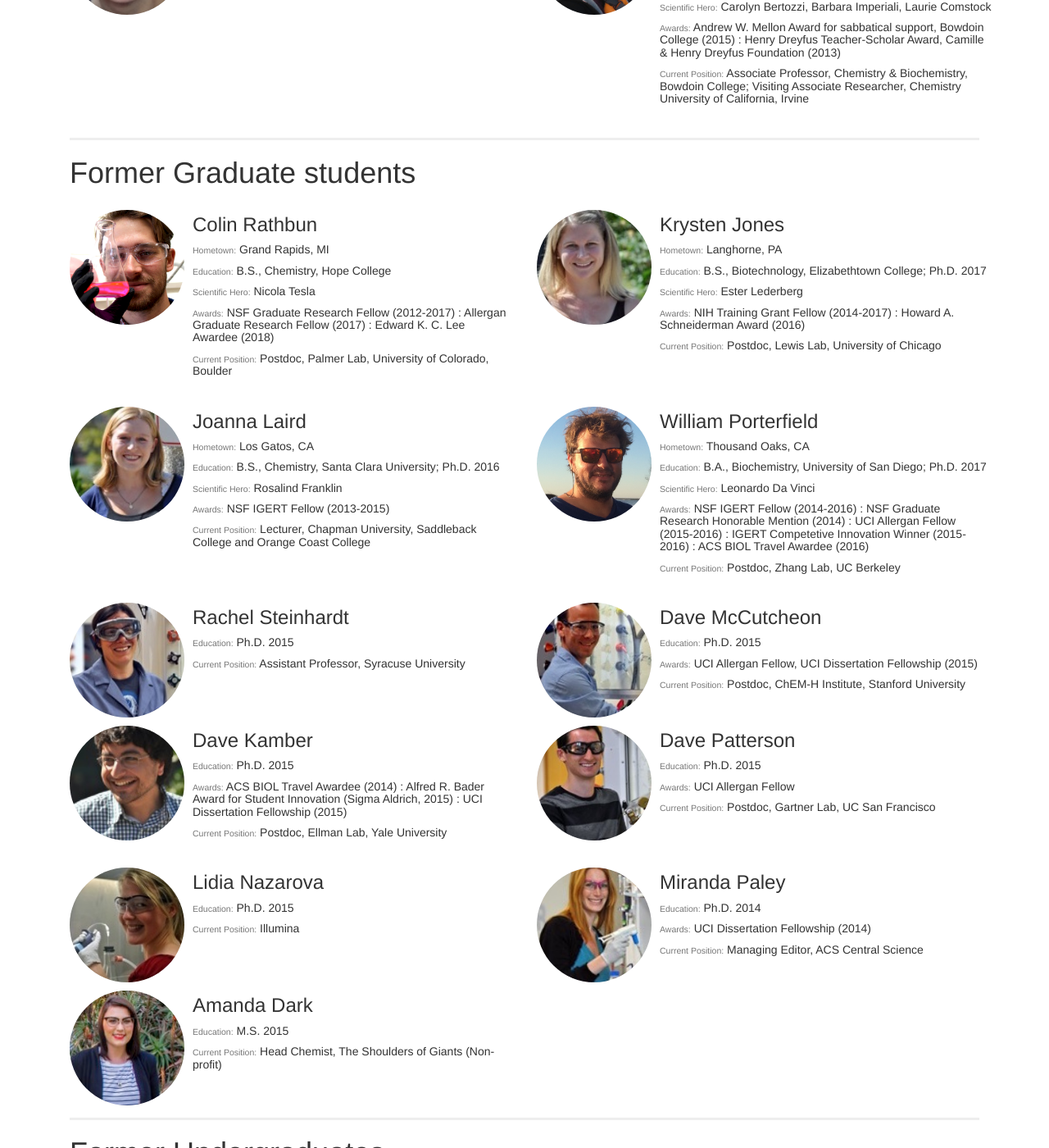
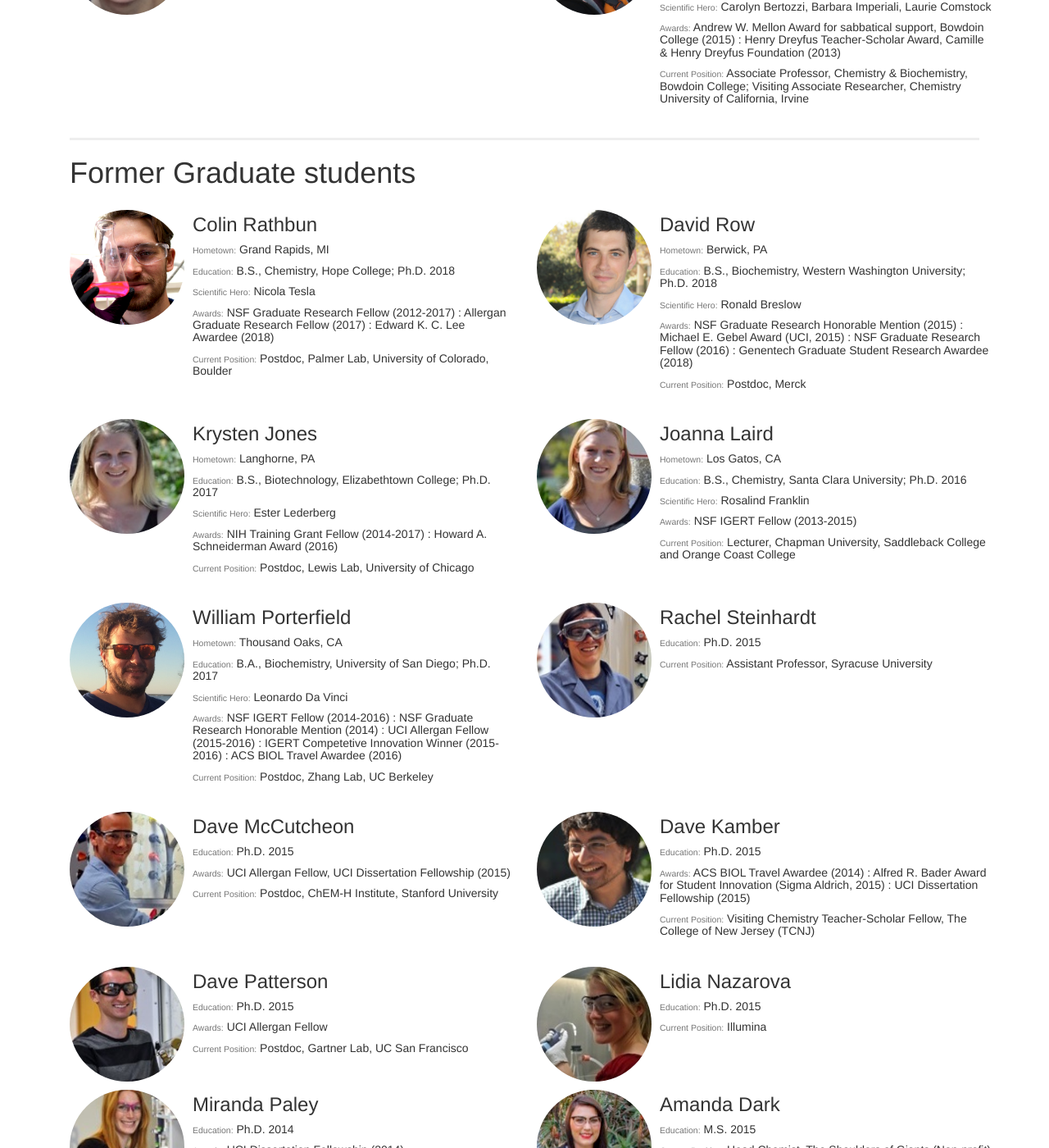
Before and after one commit to c-bun/Prescher-Lab-Site, a Jekyll site: the page built from alumni.html, in a window 1280 px wide and 1400 px high, scrolled down 601 px. Shown: the whole window at 82% size. Built offline with Jekyll 4.4.1, drawn with Linux system fonts in a browser that asks for light colours; some of the changed text lies outside the part shown.

Commit message:
PrescherLabSite_August2018_Update1

```diff
--- a/_data/group.csv
+++ b/_data/group.csv
@@ -1,7 +1,7 @@
 first,last,position,hometown,education,hero,awards,current_position
-Colin,Rathbun,former_graduate,"Grand Rapids, MI","B.S., Chemistry, Hope College",Nicola Tesla,NSF Graduate Research Fellow (2012-2017) : Allergan Graduate Research Fellow (2017) : Edward K. C. Lee Awardee (2018),"Postdoc, Palmer Lab, University of Colorado, Boulder"
+Colin,Rathbun,former_graduate,"Grand Rapids, MI","B.S., Chemistry, Hope College; Ph.D. 2018",Nicola Tesla,NSF Graduate Research Fellow (2012-2017) : Allergan Graduate Research Fellow (2017) : Edward K. C. Lee Awardee (2018),"Postdoc, Palmer Lab, University of Colorado, Boulder"
 Zach,Reinert,former_postdoc,"North East, MD","B.S., Biochemistry, University of Maryland, Baltimore County; Ph.D., Chemistry, University of Pittsburgh",Albert Einstein,George Hewitt Medical Research Postdoctoral Fellow (2017) : ACS Young Chemists Committee Travel Award (2017),"Research Scientist, UES (Dayton)"
-David,Row,graduate,"Berwick, PA","B.S., Biochemistry, Western Washington University",Ronald Breslow,"NSF Graduate Research Honorable Mention (2015) : Michael E. Gebel Award (UCI, 2015) : NSF Graduate Research Fellow (2016) : Genentech Graduate Student Research Awardee (2018)",
+David,Row,former_graduate,"Berwick, PA","B.S., Biochemistry, Western Washington University; Ph.D. 2018",Ronald Breslow,"NSF Graduate Research Honorable Mention (2015) : Michael E. Gebel Award (UCI, 2015) : NSF Graduate Research Fellow (2016) : Genentech Graduate Student Research Awardee (2018)","Postdoc, Merck"
 Sean,Nguyen,graduate,"Saugus, MA","B.S., Chemical Biology, UC Berkeley",Tu Youyou,NSF Graduate Research Honorable Mention (2016) : ACS BIOL Travel Awardee (2018),
 Zi,Yao,graduate,"Hayward, CA","B.S., Chemistry, UC Davis",Arnold O. Beckman,NSF Graduate Research Honorable Mention (2016) : NSF IGERT Fellow (2016-2018) : NSF Graduate Research Fellow (2017-2020) : ACS BIOL Travel Awardee (2018),
 Krysten,Jones,former_graduate,"Langhorne, PA","B.S., Biotechnology, Elizabethtown College; Ph.D. 2017",Ester Lederberg,NIH Training Grant Fellow (2014-2017) : Howard A. Schneiderman Award (2016),"Postdoc, Lewis Lab, University of Chicago"
@@ -11,12 +11,12 @@
 Kevin,Yang,former_undergrad,"Chengdu, China","B.S., Chemistry, UC Irvine (2016)",Jenn Prescher,UCI SURP Fellow (2015) : Allergan Summer Fellow (2015) : UROP Fellow (2015-2016) : Pfizer Undergrad Award in Organic Chemistry (2016),
 Monique,Reyes,former_undergrad,"Los Angeles, CA","B.S., Pharm Sci, UC Irvine (2016)",Jenn Prescher,UCI SURP Fellow (2015) : Allergan Summer Fellow (2015) : UROP Fellow (2015-2016),
 Marian,Sagoe,former_undergrad,"Fontana, CA","B.S., Chemistry, UC Irvine (2016)",Rosalind Franklin,UCI SURP Fellow (2015) : Allergan Summer Fellow (2015) : UROP Fellow (2015-2016),
-Christine,Hua,former_undergrad,"Irvine, CA","B.S., Biological Sciences",Stephen Hawking,UROP Fellow (2016-2017) : UCI SURP Fellow (2016) : Allergan Fellow (2016) : UCI Chancellor's Award of Distinction (2017),
+Christine,Hua,former_undergrad,"Irvine, CA","B.S., Biological Sciences, UC Irvine (2017)",Stephen Hawking,UROP Fellow (2016-2017) : UCI SURP Fellow (2016) : Allergan Fellow (2016) : UCI Chancellor's Award of Distinction (2017),
 Aaron,Leconte,former_postdoc,Somewhere out east.,"B.A., Chemistry, Carleton College; Ph.D., Chemical Biology, Scripps",Chuck Carlin,,
 Hui-Wen,Shih,former_postdoc,,Ph.D. Princeton University,,ACS BIOL Travel Awardee (2014),Gilead Sciences
 Rachel,Steinhardt,former_graduate,,Ph.D. 2015,,,"Assistant Professor, Syracuse University"
 Dave,McCutcheon,former_graduate,,Ph.D. 2015,,"UCI Allergan Fellow, UCI Dissertation Fellowship (2015)","Postdoc, ChEM-H Institute, Stanford University"
-Dave,Kamber,former_graduate,,Ph.D. 2015,,"ACS BIOL Travel Awardee (2014) : Alfred R. Bader Award for Student Innovation (Sigma Aldrich, 2015) : UCI Dissertation Fellowship (2015)","Postdoc, Ellman Lab, Yale University"
+Dave,Kamber,former_graduate,,Ph.D. 2015,,"ACS BIOL Travel Awardee (2014) : Alfred R. Bader Award for Student Innovation (Sigma Aldrich, 2015) : UCI Dissertation Fellowship (2015)","Visiting Chemistry Teacher-Scholar Fellow, The College of New Jersey (TCNJ)"
 Dave,Patterson,former_graduate,,Ph.D. 2015,,UCI Allergan Fellow,"Postdoc, Gartner Lab, UC San Francisco"
 Lidia,Nazarova,former_graduate,,Ph.D. 2015,,,Illumina
 Miranda,Paley,former_graduate,,Ph.D. 2014,,UCI Dissertation Fellowship (2014),"Managing Editor, ACS Central Science"
@@ -45,3 +45,4 @@
 Kevin,Ng,graduate,"Walnut, CA","B.S., Biochemistry and Cell Biology, UC San Diego; M.S., Biology, UC San Diego",Stephen Hawking,,
 Kevin,Jung,undergrad,"Seoul, Korea","B.S., Chemistry",Alexander Fleming,,
 Buvan,Sathishkumar,undergrad,"Las Vegas, NV","B.S., Chemistry, UC Irvine",Marie Curie,,
+Sabrina,Tran,undergrad,"Aliso Viejo, CA","B.S., Biological Sciences",Sven Seldinger,,
--- a/_data/publications.csv
+++ b/_data/publications.csv
@@ -23,7 +23,7 @@
 31,"Porterfield, W. B.; Prescher, J. A.",Tools for visualizing cell-cell interactomes,Curr. Opin. Chem. Biol.,2015,24,121-130,"(invited article for ""Omics"" issue)",http://www.sciencedirect.com/science/article/pii/S1367593114001707
 30,"Smith, B. R.; Ghosn, E. E.; Rallapalli, H.; Prescher, J. A.; Larson, T.; Herzenberg L. A.; Gambhir, S. S.",Selective uptake of single-walled carbon nanotubes by circulating monocytes for enhanced tumour delivery,Nat. Nanotechnol.,2014,9,481-487,,http://www.nature.com/nnano/journal/v9/n6/abs/nnano.2014.62.html
 29,"Shih, H.-W.; Kamber, D. N.; Prescher, J. A.",Building better bioorthogonal reactions,Curr. Opin. Chem. Biol.,2014,21,103-111,"(invited article for ""In Vivo Chemistry"" issue)",http://www.sciencedirect.com/science/article/pii/S1367593114000891
-28,"Patterson, D. M.; Jones, K. A.; Prescher, J. A. ",Improved cyclopropene reporters for probing protein glycosylation,Mol. BioSys.,2014,10,1693-1697,"(invited article for ""Emerging Investigators"" issue)",http://pubs.rsc.org/en/content/articlelanding/2014/mb/c4mb00092g
+28,"Patterson, D. M.; Jones, K. A.; Prescher, J. A. ",Improved cyclopropene reporters for probing protein glycosylation,Mol. BioSyst.,2014,10,1693-1697,"(invited article for ""Emerging Investigators"" issue)",http://pubs.rsc.org/en/content/articlelanding/2014/mb/c4mb00092g
 27,"Patterson, D. M.*; Nazarova, L. A.*; Prescher, J. A.",Finding the right (bioorthogonal) chemistry,ACS Chem. Biol.,2014,9,592-605,,http://pubs.acs.org/doi/abs/10.1021/cb400828a
 26,"Evans, M. S.; Adams, S. T.; Reddy, G. R.; Paley, M. A.; Aronin, N.; Prescher, J. A.*; Miller S. C.*",A synthetic luciferin improves bioluminescence imaging in live mice,Nat. Methods,2014,11,393-395,,http://www.nature.com/nmeth/journal/v11/n4/full/nmeth.2839.html
 25,"Paley, M. A.; Prescher, J. A.",Bioluminescence: A versatile technique for imaging cellular and molecular features.,MedChemComm,2014,5,255-267,,http://pubs.rsc.org/en/content/articlelanding/2014/md/c3md00288h
--- a/_posts/2018-01-16-2018-News.markdown
+++ b/_posts/2018-01-16-2018-News.markdown
@@ -3,6 +3,10 @@
 title:  "2018 News"
 categories: group_update
 ---
+#### August 2018
+- Dave successfully defends his thesis! He will pursue his postdoctoral studies at Merck. Congratulations Dr. Row!
+- Undergraduate researcher Sabrina Tran and rotation student Zach Engfer join the lab. Welcome!
+
 #### June 2018
 - Nima and Danica were both awarded Allergan and UROP summer research fellowships! Congratulations!
 - Zane was awarded the ACS Polymer Education Organic Chemistry Award and the American Institute of Chemists Student Award at the UCI Department of Chemistry Award Ceremony. Keep up the stellar work!
```
Also changed, not shown: images/group/Tran_Sabrina.jpg (added), 1 other file.
